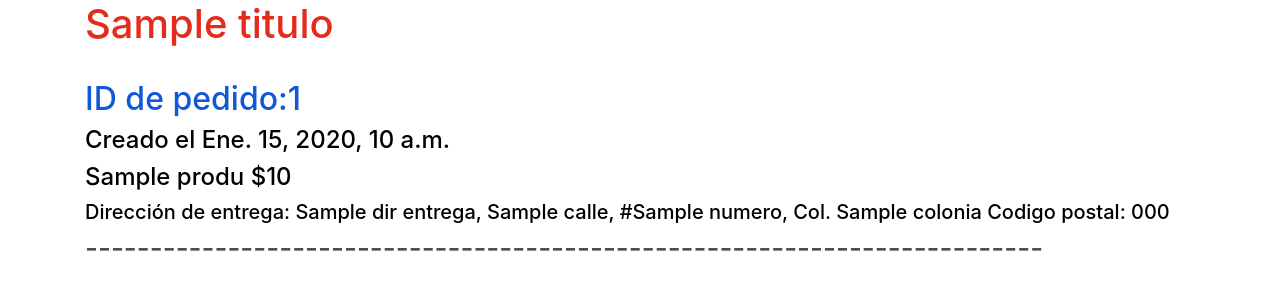
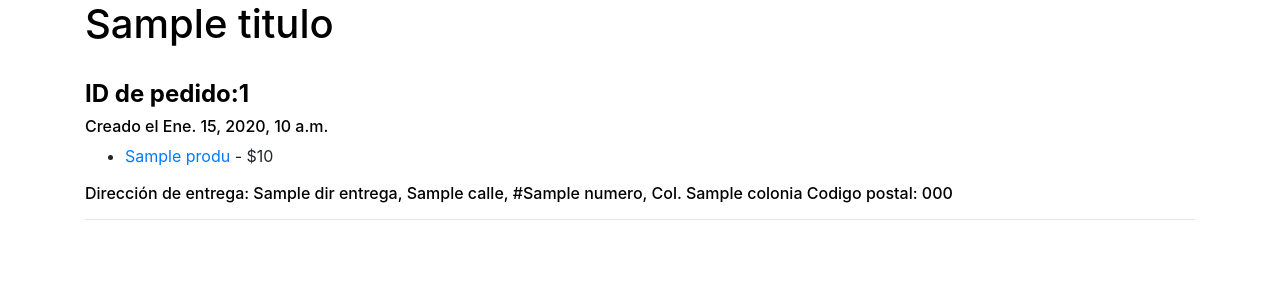
Before and after one commit to adairo/pacmart, a Django app: template store/templates/store/pedidos.html in a window 1280 px wide. Shown: the part 56-356 px from the top of the page. Run offline with Django 3.2, Linux system fonts and the light colour scheme; the template is opened without the code that fills it: most values are stand-ins (such as "Sample title", 1, 10 or a date in 2020); some libraries are stand-ins or nearby versions.

Commit message:
Mejora de diseño

```diff
--- a/store/templates/store/pedidos.html
+++ b/store/templates/store/pedidos.html
@@ -1,18 +1,24 @@
 {% extends 'store/principal.html' %}
 {% load static %}
 {% block content %}
-<h1><FONT COLOR = #E42C1D >{{titulo}}</FONT></h1>
+<h1><FONT COLOR = "black" >{{titulo}}</FONT></h1>
 <br>
 {% for pedido in pedidos%}
-    <h2><FONT COLOR = #1058DA >ID de pedido:{{pedido.pk}}</FONT></h2>
-    <h4><FONT COLOR = "black">Creado el {{pedido.fecha_fin}}</FONT></h4>
+<div>
+    <h4><strong><FONT COLOR = "black" >ID de pedido:{{pedido.pk}}</FONT></strong></h4>
+    <h6><FONT COLOR = "black">Creado el {{pedido.fecha_fin}}</FONT></h6>
+
+    <ul>
     {% for produ in pedido.productos.all %}
-      <h4><FONT COLOR = "black">{{produ}} ${{produ.producto.precio}}</FONT></h4>
+      <li><a href="{{produ.producto.get_absolute_url}}">{{produ}}</a> -   ${{produ.producto.precio}}</li>
     {% endfor %}
-    <h5><FONT COLOR= "black">Dirección de entrega: {{pedido.dir_entrega.nombre}}, {{pedido.dir_entrega.calle}}, #{{pedido.dir_entrega.numero}}, Col. {{pedido.dir_entrega.colonia}} Codigo postal: {{pedido.dir_entrega.cod_postal}}</FONT></h5>
-    <h3>--------------------------------------------------------------------------</h3>
-    <br>
+    </ul>
+
+    <h6><FONT COLOR= "black">Dirección de entrega: {{pedido.dir_entrega.nombre}}, {{pedido.dir_entrega.calle}}, #{{pedido.dir_entrega.numero}}, Col. {{pedido.dir_entrega.colonia}} Codigo postal: {{pedido.dir_entrega.cod_postal}}</FONT></h6>
+    <hr>
+</div>
     {% empty %}
     <h1>¡¡Aun no hay pedidos!!</h1>
 {% endfor %}
+
 {% endblock content %}
--- a/store/templates/store/tienda.html
+++ b/store/templates/store/tienda.html
@@ -25,7 +25,7 @@
                         <input type="text" style=" display: none;" name = "cantidad" value="1">
                         <button type="submit" class="btn btn-success" >Agregar a carrito</button>
                     </form>
-                    <a class="btn col-md-2 btn-outline-info" href="{{producto.get_absolute_url}}">Ver</a>
+                    <a class="btn btn-outline-info" href="{{producto.get_absolute_url}}">Ver Producto</a>
                 </div>
 
             </div>
```
